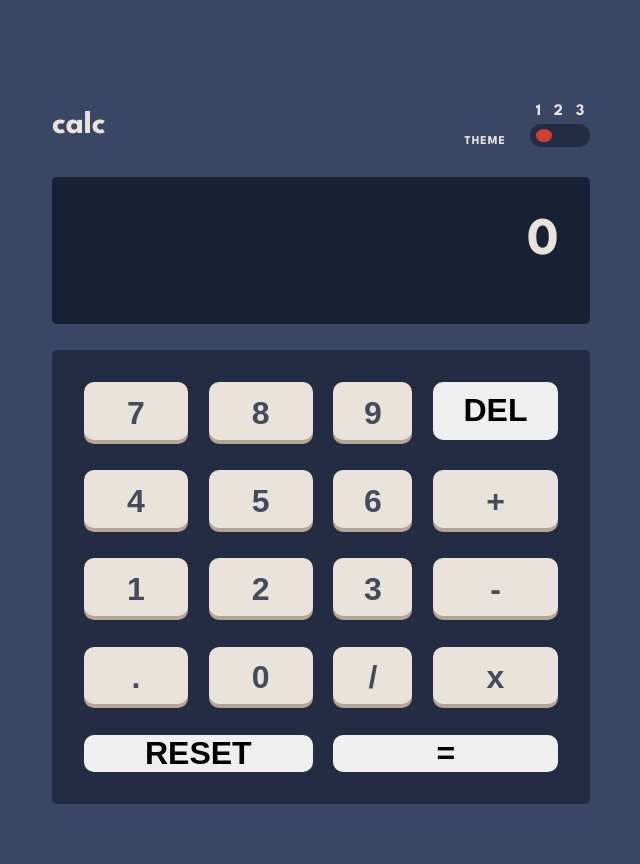
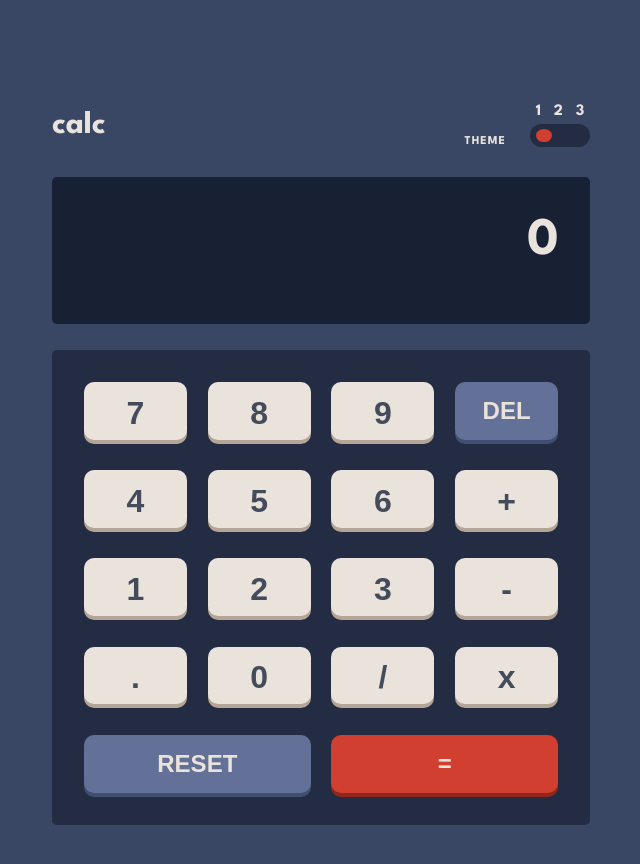
Before and after one commit to FelipeFama/calculator-app-main, a React (Vite) app: page / in a window 1280 px wide. Shown: the top 864 px of the page, without its empty margins (319-959 px from the left). Built offline with nearby package versions, Linux system fonts and the light colour scheme.

Commit message:
Update calculator styles

```diff
--- a/src/components/calculator/Calculator/index.tsx
+++ b/src/components/calculator/Calculator/index.tsx
@@ -1,4 +1,3 @@
-import React from "react";
 import { Calculator } from "./styles";
 import { Screen } from "../Screen";
 import { Keypad } from "../Keypad";
--- a/src/components/calculator/Keypad/index.tsx
+++ b/src/components/calculator/Keypad/index.tsx
@@ -1,4 +1,3 @@
-import React from "react";
 import {
   DeleteKey,
   EqualsKey,
--- a/src/components/calculator/Keypad/styles.ts
+++ b/src/components/calculator/Keypad/styles.ts
@@ -5,7 +5,7 @@ export const PressKeys = styled.article`
   display: grid;
   row-gap: 1.9rem;
   column-gap: 1.3rem;
-  grid-template: repeat(5, 1fr) / repeat() 4, 1fr;
+  grid-template: repeat(5, 1fr) / repeat(4, 1fr);
   grid-auto-flow: row;
   padding: 2rem;
   border-radius: 5px;
@@ -27,7 +27,13 @@ export const NumberKeys = styled.button`
 export const OperatorKeys = styled(NumberKeys)``;
 
 export const DeleteKey = styled.button`
-  font-size: 1.5rem;
+  background-color: ${({ theme }) => theme.colors.actionKey};
+  box-shadow: 0 4px ${({ theme }) => theme.colors.actionKeyShadow};
+  color: ${({ theme }) => theme.colors.actionKeyText};
+  &:hover {
+    background-color: ${({ theme }) => theme.colors.actionKeyHover};
+  }
+  font-size: 1.5rem !important;
 `;
 
 export const ResetKey = styled(DeleteKey)`
@@ -35,5 +41,11 @@ export const ResetKey = styled(DeleteKey)`
 `;
 
 export const EqualsKey = styled(DeleteKey)`
+  background-color: ${({ theme }) => theme.colors.equalsKey};
+  box-shadow: 0 4px ${({ theme }) => theme.colors.equalsKeyShadow};
+  color: ${({ theme }) => theme.colors.equalsKeyText};
+  &:hover {
+    background-color: ${({ theme }) => theme.colors.equalKeyHover};
+  }
   grid-column: 3 / span 2;
 `;
```
